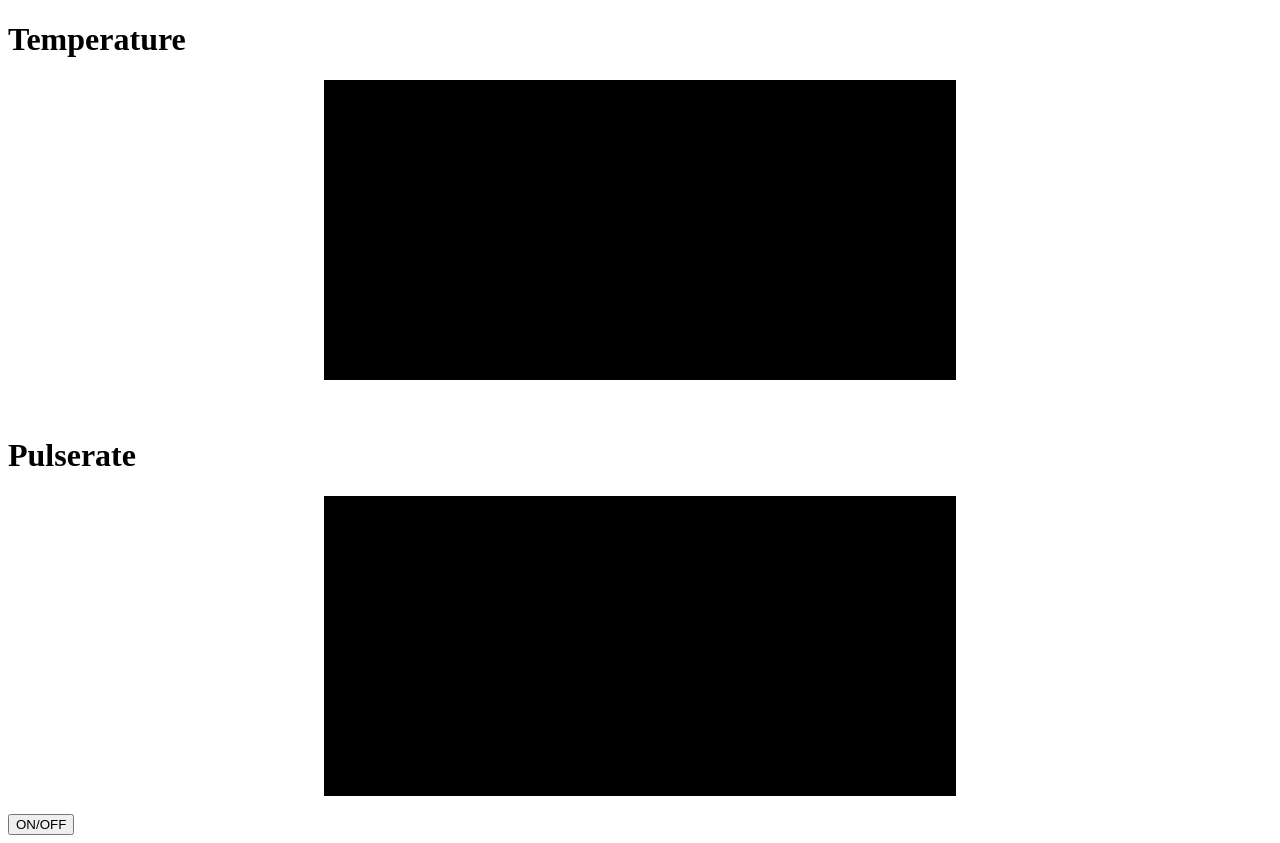
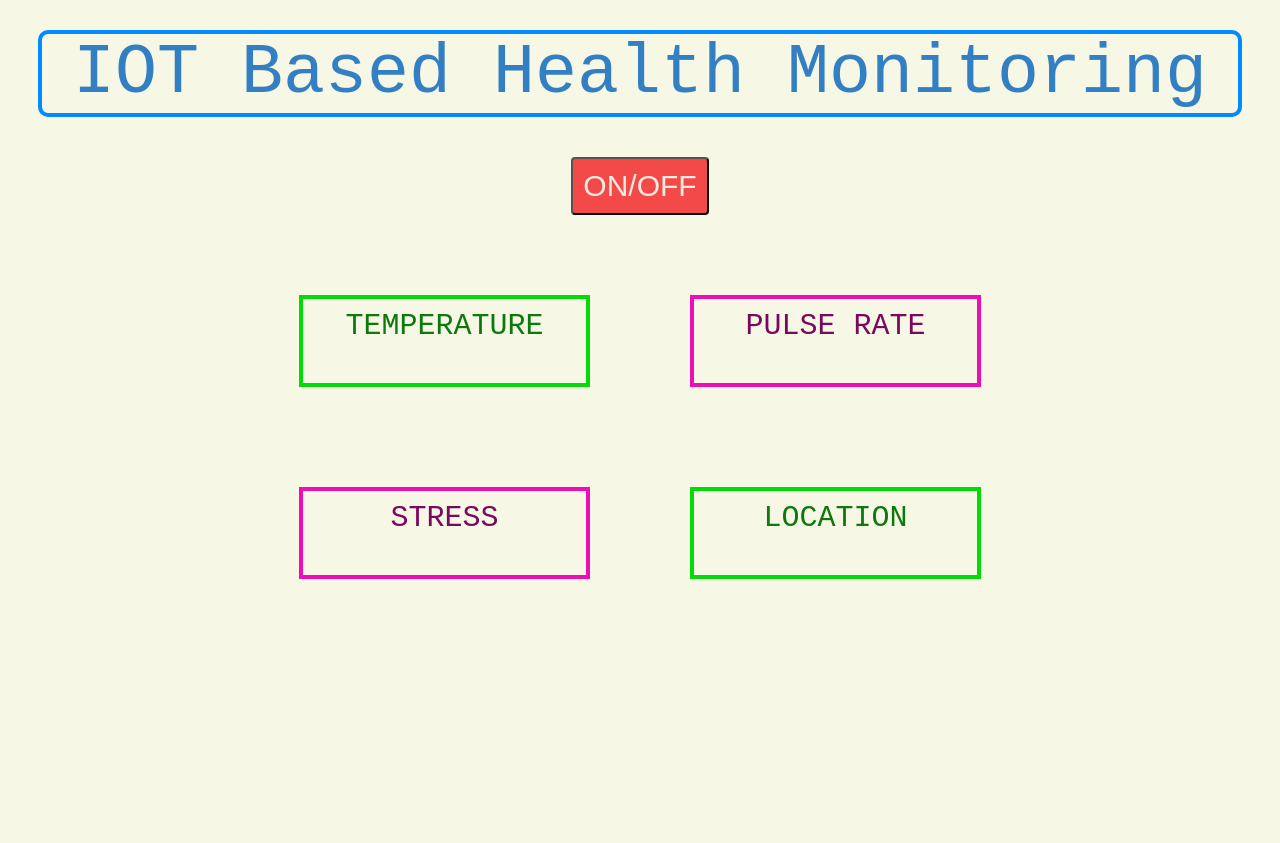
Before and after one commit to sarthak13gupta/iot-health-ms-, a plain HTML site: page index.htm in a window 1280 px wide. After the commit the page ends 800 px from the top, so only its background shows below. Drawn offline with Linux system fonts and the light colour scheme; no server answers.

Commit message:
added html and css

```diff
--- a/index.htm
+++ b/index.htm
@@ -9,11 +9,35 @@
 </head>
 
 <body>
-    <h1>Temperature</h1>
+    <!-- <h1>Temperature</h1>
     <div id="temp"></div><br><br>
     <h1>Pulserate</h1>
     <div id="pulrat"></div><br>
-    <button id="ctrl">ON/OFF</button>
+    <button id="ctrl">ON/OFF</button> -->
+    <div class="head">IOT Based Health Monitoring</div>
+    <div id="button"><button id="ctrl">ON/OFF</button></div>
+    <div class="contents">
+        <div class="side1">
+            <div class="temp-class">
+                <div class="name">TEMPERATURE</div>
+                <div id="temp"></div>
+            </div>
+            <div class="pulse-class">
+                <div class="name">PULSE RATE</div>
+                <div id="pulrat"></div>
+            </div>
+        </div>
+        <div class="side2">
+            <div class="stress-class">
+                <div class="name">STRESS</div>
+                <div id="str"></div>
+            </div>
+            <div class="location-class">
+                <div class="name">LOCATION</div>
+                <div id="loc"></div>
+            </div>
+        </div>
+    </div>
     <!-- The core Firebase JS SDK is always required and must be listed first -->
     <script src="https://www.gstatic.com/firebasejs/8.4.1/firebase-app.js"></script>
     <script src="https://www.gstatic.com/firebasejs/8.4.1/firebase-database.js"></script>
--- a/style.css
+++ b/style.css
@@ -1,4 +1,4 @@
-div {
+/* div {
     width: 50%;
     height: 300px;
     font-size: 100px;
@@ -7,4 +7,138 @@ div {
     background-color: black;
     color: blanchedalmond;
     margin: 0 auto;
+} */
+*{
+    word-wrap: break-word;
+    box-sizing: border-box;
+    background-color: rgb(247, 247, 229);
 }
+.head{
+    font-size: 70px;
+    font-family: 'Courier New', Courier, monospace;
+    text-align: center;
+    margin: 30px;
+    border: 4px solid rgb(0, 140, 255);
+    border-radius: 10px;
+    color: rgba(8, 101, 187, 0.822);
+}
+#button{
+    text-align: center;
+    margin-top: 40px;
+
+
+}
+#ctrl{
+    font-size: 30px;
+    padding: 10px;
+    background-color: rgb(243, 73, 73);
+    color: rgb(241, 235, 224);
+    border-radius: 4px;
+}
+.content{
+    display: flex;
+    flex-direction: column;
+    justify-content: center;
+    align-items: center;
+}
+.side1{
+    display: flex;
+    flex-direction: row;
+    margin: 30px 50px;
+    justify-content: center;
+    align-items: center;
+    margin-bottom: 0px;
+}
+.side2{
+    display: flex;
+    flex-direction: row;
+    margin: 50px;
+    justify-content: center;
+    align-items: center;
+    margin-top: 0px;
+}
+.temp-class{
+    margin: 50px;
+    border: 4px solid rgb(6, 218, 6);
+    width: 25%;
+    color: rgb(13, 121, 13);;
+}
+.pulse-class{
+    margin: 50px;
+    border: 4px solid rgb(238, 13, 182);
+    width: 25%;
+    color: rgb(122, 8, 94);;
+}
+.stress-class{
+    margin: 50px;
+    border: 4px solid rgb(238, 13, 182);
+    width: 25%;
+    color: rgb(122, 8, 94);;
+}
+.location-class{
+    margin: 50px;
+    border: 4px solid rgb(6, 218, 6);
+    width: 25%;
+    color: rgb(13, 121, 13);;
+}
+.name{
+    font-size: 30px;
+    font-family: 'Courier New', Courier, monospace;
+    text-align: center;
+    padding: 10px;
+    font-weight: 500;
+}
+#temp{
+    font-size: 25px;
+    font-family: 'Courier New', Courier, monospace;
+    text-align: center;
+    padding: 15px;
+    font-weight: 600;
+}
+#pulrat{
+    font-size: 25px;
+    font-family: 'Courier New', Courier, monospace;
+    text-align: center;
+    padding: 15px;
+    font-weight: 600;
+}
+#str{
+    font-size: 25px;
+    font-family: 'Courier New', Courier, monospace;
+    text-align: center;
+    padding: 15px;
+    font-weight: 600;
+}
+#loc{
+    font-size: 25px;
+    font-family: 'Courier New', Courier, monospace;
+    text-align: center;
+    padding: 15px;
+    font-weight: 600;
+}
+@media (max-width: 840px){
+    .side1, .side2{
+        flex-direction: column;
+    }
+    .side2{
+        margin-top: 0px;
+    }
+    .side1{
+        margin-bottom: 0px;
+    }
+    .temp-class, .stress-class, .location-class, .pulse-class{
+        width: 80%;
+    }
+    .name{
+        font-size: 25px;
+    }
+    .head{
+        font-size: 45px;
+    }
+    .location-class{
+        order: 1;
+    }
+    .stress-class{
+        order: 2;
+    }
+}
```
